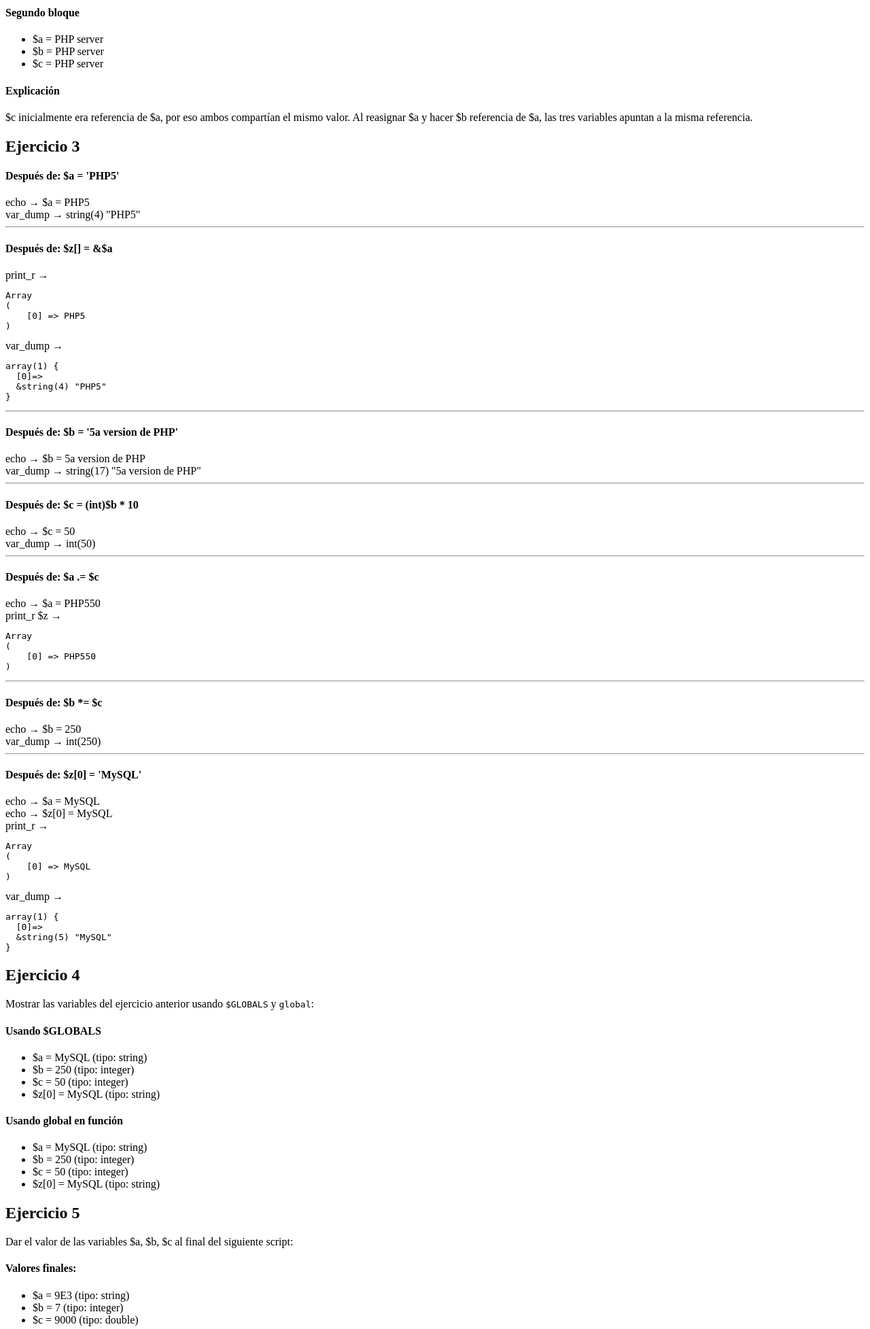
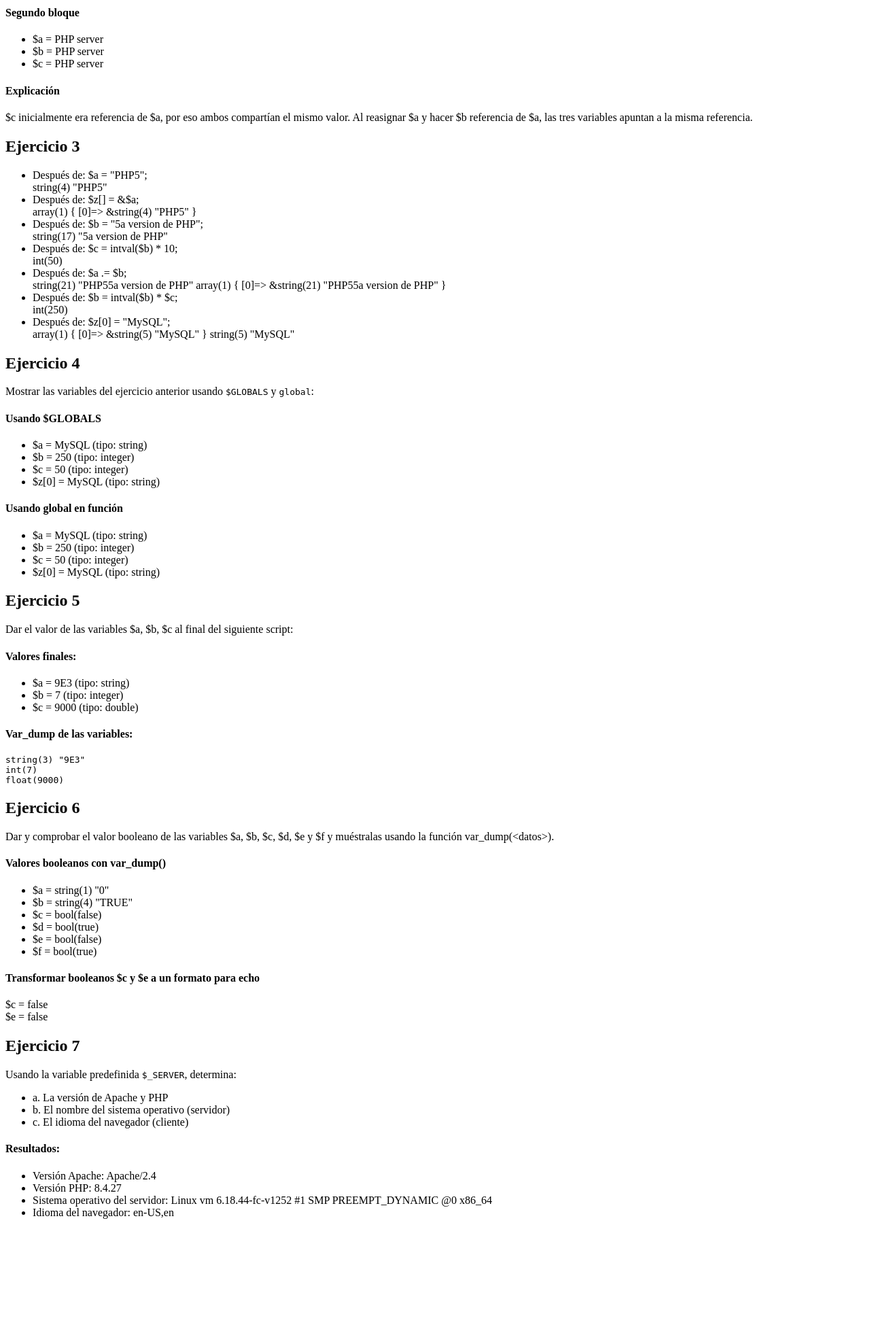
Before and after one commit to jessicaher1805/tecweb, a PHP site: page / in a window 1280 px wide. Shown: the part 478-2433 px from the top of the page at 68% size. After the commit the page ends 2271 px from the top, so only its background shows below. Run offline with PHP 8.4, Linux system fonts and the light colour scheme.

Commit message:
Cambio de diseño

```diff
--- a/practicas/p04/index.php
+++ b/practicas/p04/index.php
@@ -61,37 +61,53 @@
 
     <h2>Ejercicio 3</h2>
     <?php
+    echo "<ul>";
         $a = "PHP5";
-        echo "<h4>Después de: \$a = 'PHP5'</h4>";
-        echo "echo → \$a = $a<br />var_dump → "; var_dump($a); echo "<hr>";
+        echo "<li>Después de: \$a = \"PHP5\";<br>";
+        var_dump($a);
+        echo "</li>";
 
-        $z = [];
+
         $z[] = &$a;
-        echo "<h4>Después de: \$z[] = &\$a</h4>";
-        echo "print_r → <pre>"; print_r($z); echo "</pre>";
-        echo "var_dump → <pre>"; var_dump($z); echo "</pre><hr>";
+        echo "<li>Después de: \$z[] = &\$a;<br>";
+        var_dump($z);
+        echo "</li>";
+
 
         $b = "5a version de PHP";
-        echo "<h4>Después de: \$b = '5a version de PHP'</h4>";
-        echo "echo → \$b = $b<br />var_dump → "; var_dump($b); echo "<hr>";
+        echo "<li>Después de: \$b = \"5a version de PHP\";<br>";
+        var_dump($b);
+        echo "</li>";
 
-        $c = (int)$b * 10;
-        echo "<h4>Después de: \$c = (int)\$b * 10</h4>";
-        echo "echo → \$c = $c<br />var_dump → "; var_dump($c); echo "<hr>";
 
-        $a .= (string)$c;
-        echo "<h4>Después de: \$a .= \$c</h4>";
-        echo "echo → \$a = $a<br />print_r \$z → <pre>"; print_r($z); echo "</pre><hr>";
+        $c = intval($b) * 10;
+        echo "<li>Después de: \$c = intval(\$b) * 10;<br>";
+        var_dump($c);
+        echo "</li>";
 
-        $b = (int)$b * $c;
-        echo "<h4>Después de: \$b *= \$c</h4>";
-        echo "echo → \$b = $b<br />var_dump → "; var_dump($b); echo "<hr>";
+
+        $a .= $b;
+        echo "<li>Después de: \$a .= \$b;<br>";
+        var_dump($a);
+        var_dump($z);
+        echo "</li>";
+
+
+        $b = intval($b) * $c;
+        echo "<li>Después de: \$b = intval(\$b) * \$c;<br>";
+        var_dump($b);
+        echo "</li>";
+
 
         $z[0] = "MySQL";
-        echo "<h4>Después de: \$z[0] = 'MySQL'</h4>";
-        echo "echo → \$a = $a<br />echo → \$z[0] = ".$z[0]."<br />";
-        echo "print_r → <pre>"; print_r($z); echo "</pre>var_dump → <pre>"; var_dump($z); echo "</pre>";
 
+        echo "<li>Después de: \$z[0] = \"MySQL\";<br>";
+        var_dump($z);
+        var_dump($a);
+        echo "</li>";
+
+
+        echo "</ul>";
     ?>
 
     <h2>Ejercicio 4</h2>
@@ -153,7 +169,15 @@ $e = ($a AND $c);
 $f = ($a XOR $b);
 
 echo "<h4>Valores booleanos con var_dump()</h4>";
-var_dump($a, $b, $c, $d, $e, $f);
+echo "<ul>";
+echo "<li>\$a = "; var_dump($a); echo "</li>";
+echo "<li>\$b = "; var_dump($b); echo "</li>";
+echo "<li>\$c = "; var_dump($c); echo "</li>";
+echo "<li>\$d = "; var_dump($d); echo "</li>";
+echo "<li>\$e = "; var_dump($e); echo "</li>";
+echo "<li>\$f = "; var_dump($f); echo "</li>";
+echo "</ul>";
+
 
 echo "<h4>Transformar booleanos \$c y \$e a un formato para echo</h4>";
 echo "\$c = " . var_export($c, true) . "<br />";
```
